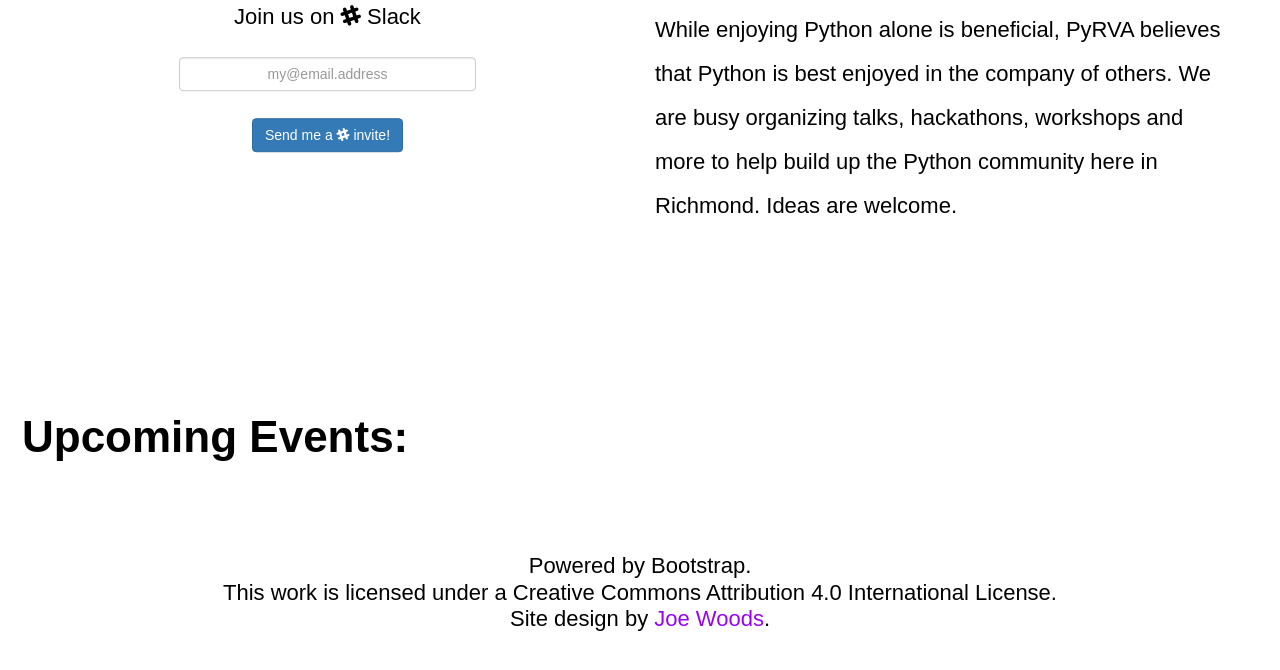
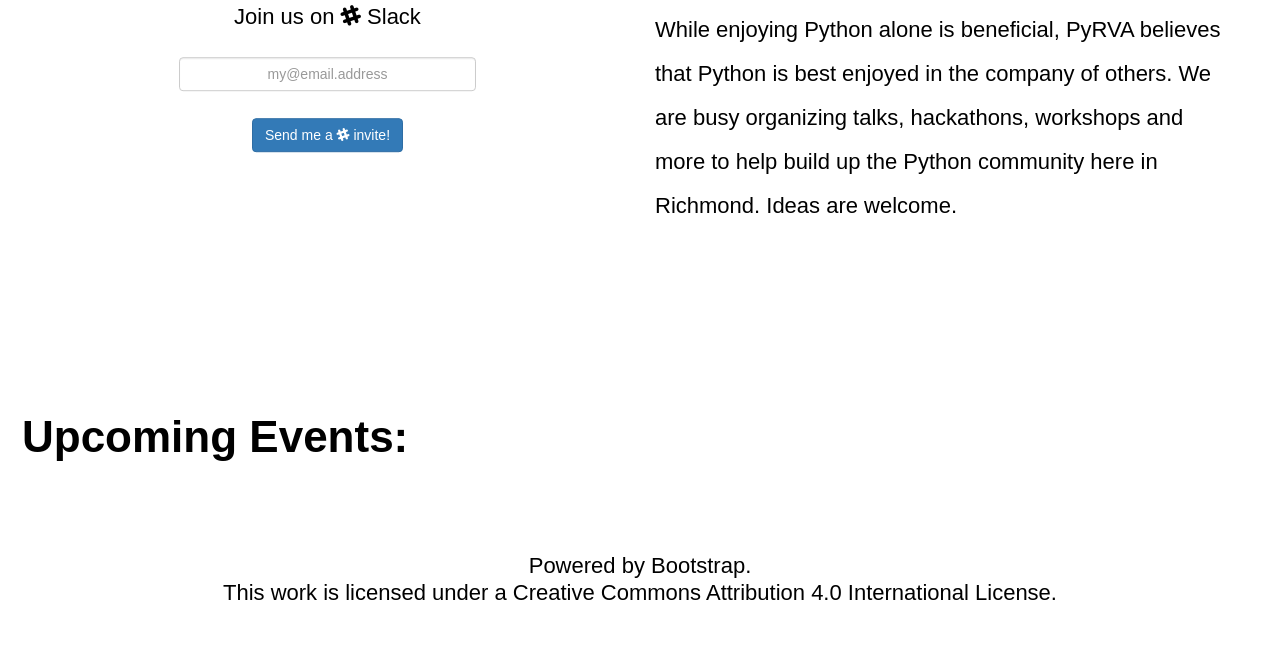
Before and after one commit to pyrva/PyRVA.github.io, a plain HTML site: page index.html in a window 1280 px wide. Shown: the part 422-1092 px from the top of the page. Drawn offline with nearby package versions, Linux system fonts and the light colour scheme.

Commit message:
Update index.html
don't need the byline

```diff
--- a/index.html
+++ b/index.html
@@ -205,8 +205,8 @@
 
     <div class="row meee">
       <div class="col-md-12"><p class="centerer">Powered by Bootstrap.<br />
-        This work is licensed under a Creative Commons Attribution 4.0 International License.<br />
-        Site design by <a href="http://joewoodsworks.com">Joe Woods</a>.</p></div>
+        This work is licensed under a Creative Commons Attribution 4.0 International License.
+      </p></div>
       </div>
     </div>
   </div>
```
